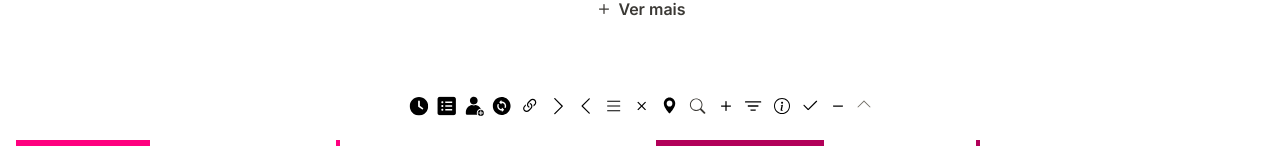
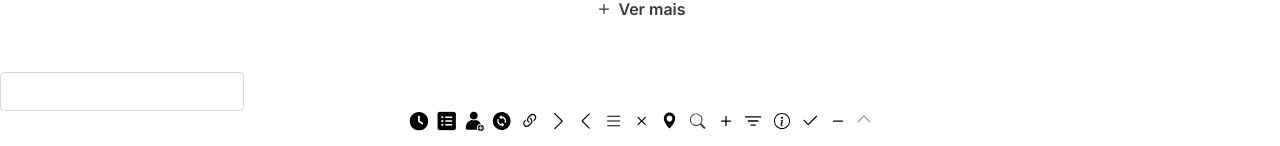
Before and after one commit to dedemenezes/riff-vue, a Vue app: page / in a window 1280 px wide. Shown: the part 2307-2453 px from the top of the page. Built offline with nearby package versions, Linux system fonts and the light colour scheme.

Commit message:
add text input component

```diff
--- a/src/components/inputs/TextInput.vue
+++ b/src/components/inputs/TextInput.vue
@@ -1,15 +1,29 @@
 <script setup>
-const { id, label } = defineProps({
-  id: { type: [Number, String], required: true },
-  label: {type: String, default: null }
+const props = defineProps({
+  id: { type: [String], required: true },
+  label: {type: String, default: null },
+  name: {type: String, default: null },
+  value: {type: String, default: undefined },
+  placeholder: {type: String, default: undefined },
+  disabled: {type: Boolean, default: false }
 })
+
+const emit = defineEmits(['update:value'])
+
+const baseStyle = 'px-400 py-200 border border-neutrals-300 text-neutrals-900 rounded-100 text-sm leading-[150%] font-body placeholder-neutrals-400'
+const disableStyle = 'disabled:bg-neutrals-300 disabled:placeholder-neutrals-600 disabled:text-neutrals-600 disabled:border-neutrals-300 disabled:shadow-none'
+const focusStyle = 'focus:outline-none focus:border-neutrals-600'
 </script>
 <template>
   <div>
-    <label v-if="label" :for="id">{{ label }}</label>
+    <label v-if="props.label" :for="props.id">{{ props.label }}</label>
     <input type="text"
-           :name="label"
-           :id="id"
-           class="border-neutrals-300 border-100">
+           :name="props.name || props.id"
+           :id="props.id"
+           :placeholder="props.placeholder"
+           :disabled="props.disabled"
+           :value="props.value"
+           @input="emit('update:value', $event.target.value)"
+           :class="[baseStyle, disableStyle, focusStyle]">
   </div>
 </template>
```
